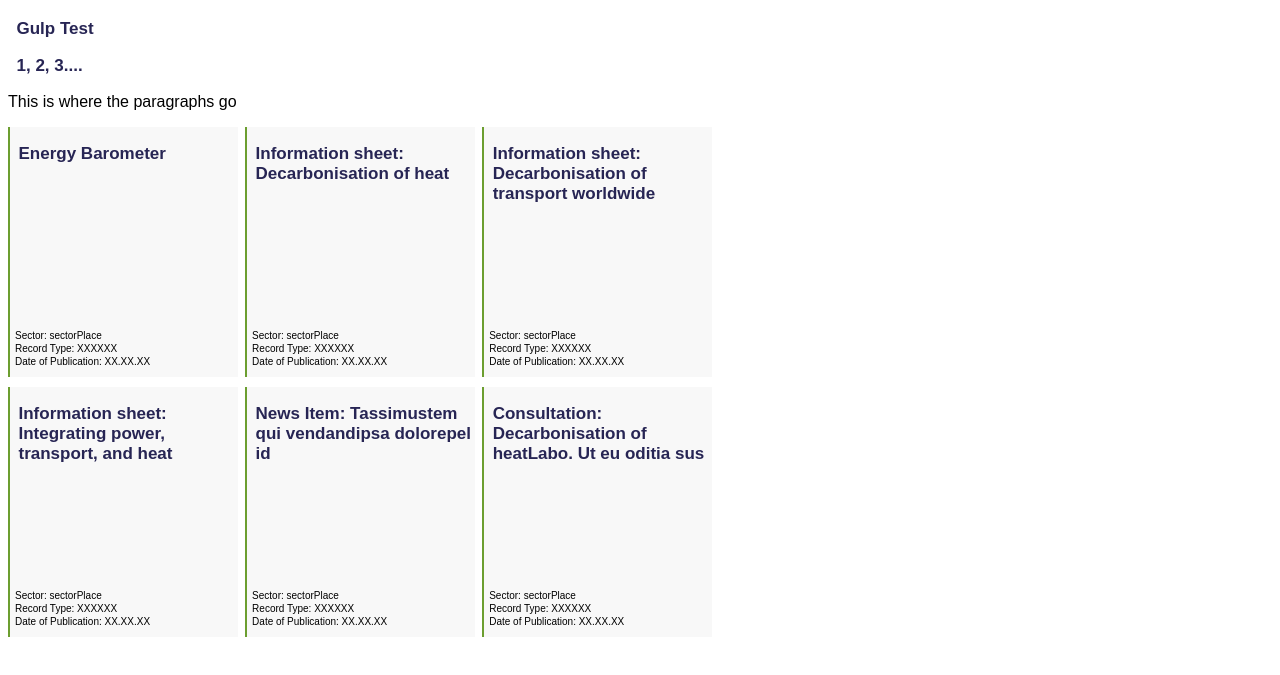
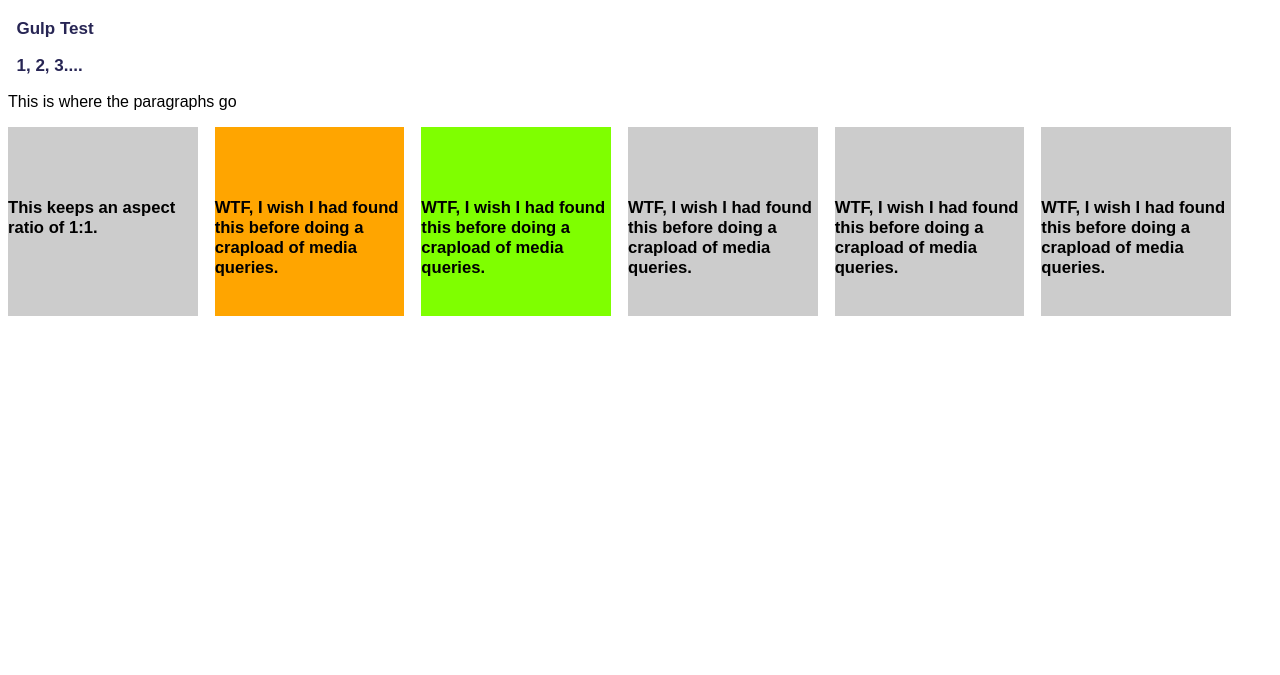
Before and after one commit to JonnyPS/ks-redesign, a website: page app/index.html in a window 1280 px wide. Shown: the part 61-736 px from the top of the page. Drawn offline with Linux system fonts and the light colour scheme.

Commit message:
maintain 1:1 ratio on boxes

```diff
--- a/app/index.html
+++ b/app/index.html
@@ -11,7 +11,7 @@
 		<h3>1, 2, 3....</h3>
 		<p>This is where the paragraphs go</p>
 
-		<div class="wrapper">
+		<!-- <div class="wrapper">
 			<div class="boxContainer">
 				<div class="box">
 					<h3>Energy Barometer</h3>
@@ -50,6 +50,39 @@
 					<p id="pubDate">Date of Publication: XX.XX.XX</p>
 				</div>
 			</div>
+		</div> -->
+
+		<div class="box-wrapper">
+			<div class='box'>
+				<div class='content'>
+					<p>This keeps an aspect ratio of 1:1.</p>
+				</div>
+			</div>
+			<div class='box'>
+				<div class='content'>
+					<p> WTF, I wish I had found this before doing a crapload of media queries.</p>
+				</div>
+			</div>
+			<div class='box'>
+				<div class='content'>
+					<p> WTF, I wish I had found this before doing a crapload of media queries.</p>
+				</div>
+			</div>
+			<div class='box'>
+				<div class='content'>
+					<p> WTF, I wish I had found this before doing a crapload of media queries.</p>
+				</div>
+			</div>
+			<div class='box'>
+				<div class='content'>
+					<p> WTF, I wish I had found this before doing a crapload of media queries.</p>
+				</div>
+			</div>
+			<div class='box'>
+				<div class='content'>
+					<p> WTF, I wish I had found this before doing a crapload of media queries.</p>
+				</div>
+			</div>
 		</div>
 
 	<script type="text/javascript" src="scripts/main.js"></script>
--- a/app/styles/main.css
+++ b/app/styles/main.css
@@ -1,4 +1,4 @@
-html, body, div, span, h1, h2, h3, h4, h5, h6, p, a, img {
+/*/*/*/*/*/*html, body, div, span, h1, h2, h3, h4, h5, h6, p, a, img {
 	text-rendering: optimizeLegibility;
 	-webkit-font-smoothing:antialiased;
 	-moz-osx-font-smoothing: grayscale;
@@ -22,33 +22,46 @@ body, .wrapper, .boxContainer, .box {
   padding:0;
 }
 
-.wrapper {
+/*.wrapper {
 	width:80%;
 }
 
 .boxContainer {
 	width:75%;
 	float:left;
-}
+}*/
 
-.box {
-	position: relative;
+/*.box {*/
+/*	position: relative;
 	float: left;
 	width: 30%;
 	margin-right: 1%;
 	/*padding-top: 15%;*/
-	height:250px;
+/*	height:250px;
 	background: #f8f8f8;
 	display: block;
 	border-left: 2px solid #6c9e30;
 	margin-bottom:10px;
+	position: relative;
+	width: 48%;		/* desired width */
+/*  background:#ccc;
+  margin: 8px auto 0px;
+  display:inline-block;
+  margin-right:8px;
+  border: 2px black dashed;*/
 }
+/*
+.box:before{
+	content: "";
+	display: block;
+	padding-top: 100%; 	/* initial ratio of 1:1*/
+}*/
 
-.box:nth-child(6) {
+/*.box:nth-child(6) {
   margin-right:0;
-}
+}*/
 
-.box p {
+/*.box p {
 	padding:0 0.5em 0 0.5em;
 	font-size: 10px;
   position: absolute;
@@ -61,4 +74,47 @@ body, .wrapper, .boxContainer, .box {
 
 #recordType {
 	bottom: 13px;
+}*/*/*/*/*/*/*/
+
+.box-wrapper {
+  width: 75%;
+  float:left;
+  /*margin: 20px auto;*/
 }
+
+.box {
+	position: relative;
+	width: 30%;		/* desired width */
+  background:#ccc;
+  margin-right:1%;
+  /*margin: 8px auto 0px;*/
+  display:inline-block;
+  /*margin-right:8px;*/
+  /*border: 2px black dashed;*/
+}
+.box:nth-of-type(2) {background:orange}
+.box:nth-of-type(3) {background:chartreuse}
+.box:before{
+	content: "";
+	display: block;
+	padding-top: 100%; 	/* initial ratio of 1:1*/
+}
+
+.content {
+	position:  absolute;
+  font-family: Arial, sans-serif;
+  font-weight: 800;
+  /*padding: 20px 30px;*/
+  font-size: 1.3vw;
+	top: 29%;
+	left: 0;
+	bottom: 0;
+	right: 0;
+}
+
+/* Small devices (tablets, 768px and up) */
+@media (min-width: 992px) {
+	.box {
+		width:15%;
+	}
+}
```
